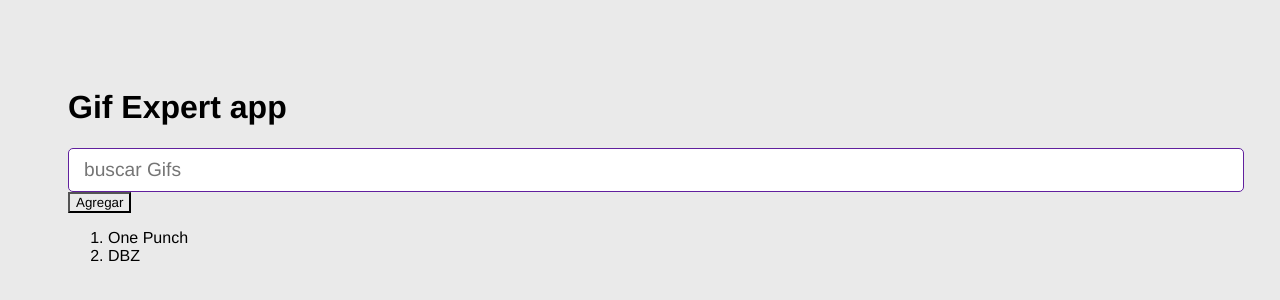
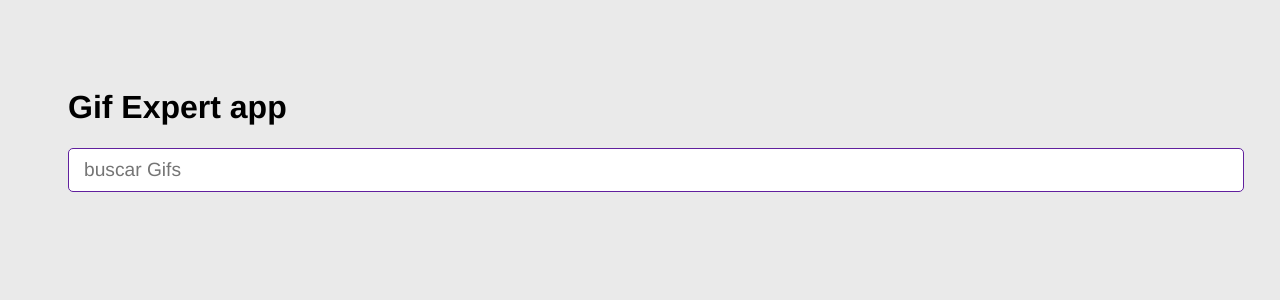
Before and after one commit to jugalo1713/gif-expert-app, a React (Vite) app: page / in a window 1280 px wide. Shown: the top 300 px of the page. Built offline with nearby package versions, Linux system fonts and the light colour scheme.

Commit message:
Categories now are added correctly

```diff
--- a/src/GifExpertApp.jsx
+++ b/src/GifExpertApp.jsx
@@ -1,15 +1,11 @@
-import { useEffect, useState } from "react"
+import { useState } from "react"
 import AddCategory from "./Components/AddCategory"
 
 const GifExpertApp = () => {
-    const [categories, setCategories] = useState(['One Punch', 'DBZ'])
+    const [categories, setCategories] = useState([])
 
-    // useEffect(() => {
-    // }, [categories])
-
-
-    const onAddCategory = () => {
-        setCategories(['Pokemon', ...categories])
+    const onNewCategory = (newCategory) => {
+        setCategories([newCategory, ...categories])
     }
 
     return (
@@ -17,8 +13,9 @@ const GifExpertApp = () => {
             <h1>
                 Gif Expert app
             </h1>
-            <AddCategory type="text" />
-            <button onClick={onAddCategory}>Agregar</button>
+            <AddCategory
+                type="text"
+                onNewCategory={onNewCategory} />
 
             <ol>
                 {categories && categories.map((category) => {
```
